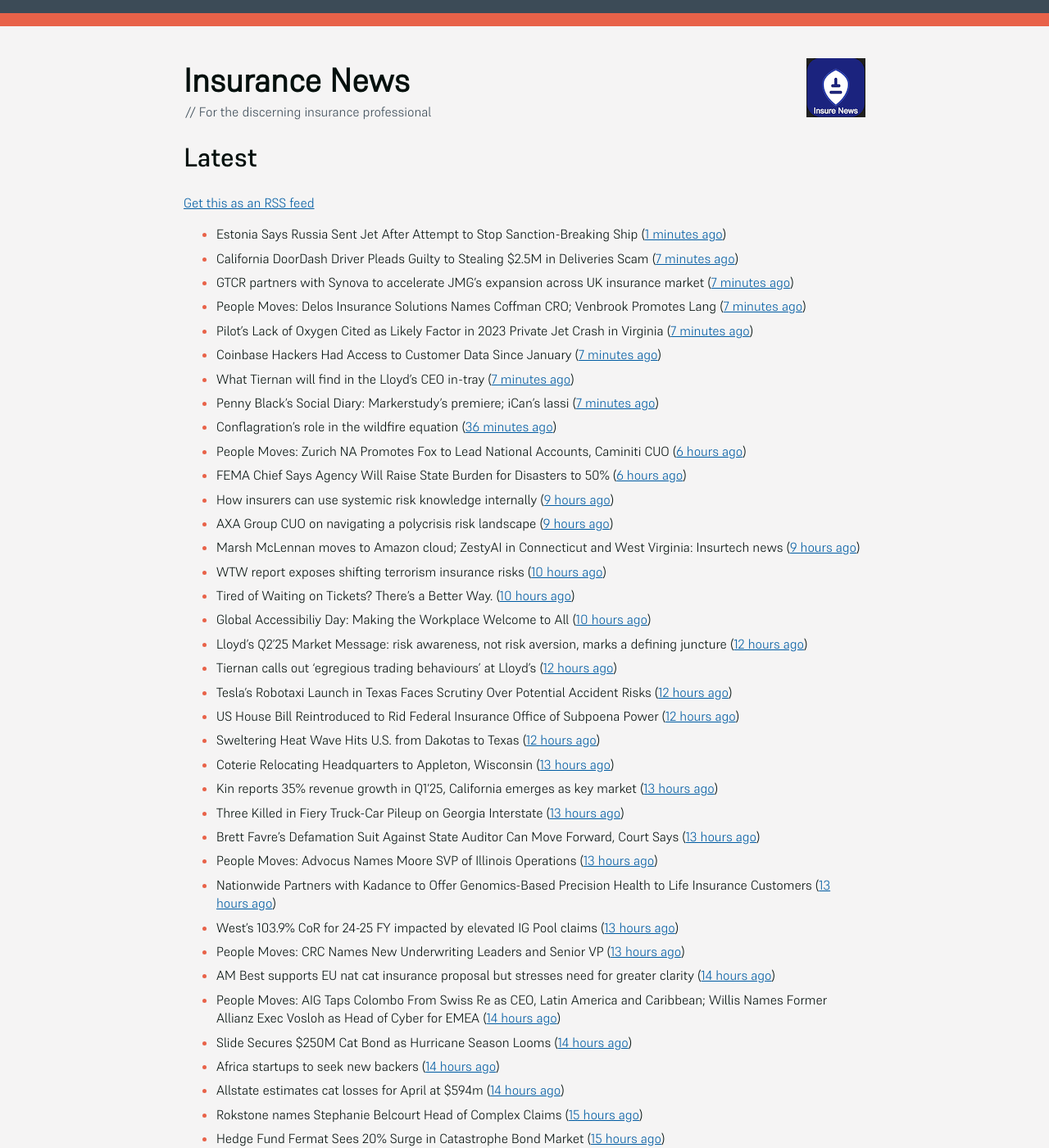
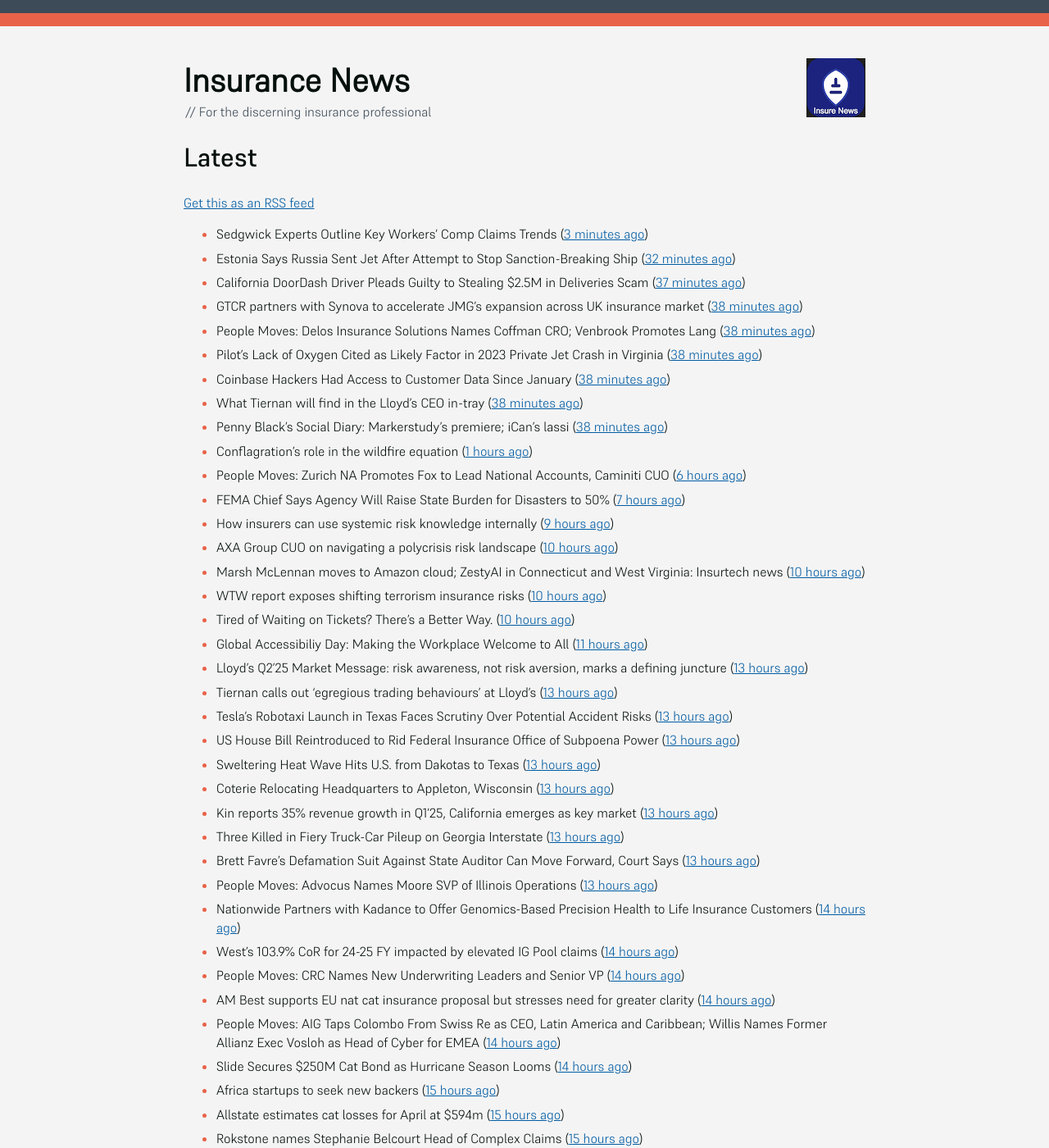
Before and after one commit to mat-0/feeds.thechels.uk, a Jekyll site: the page built from index.md, in a window 1280 px wide and 1400 px high. Shown: the whole window at 82% size. Built offline with Jekyll 4.4.1, drawn with Linux system fonts in a browser that asks for light colours; some of the changed text lies outside the part shown.

Commit message:
New Feed

```diff
--- a/index.md
+++ b/index.md
@@ -8,66 +8,67 @@ description: Latest Updates
 [Get this as an RSS feed](/feed.rss)
 
 <!-- news_marker starts -->
-- Estonia Says Russia Sent Jet After Attempt to Stop Sanction-Breaking Ship ([1 minutes ago](https://www.insurancejournal.com/news/international/2025/05/16/823959.htm))
-- California DoorDash Driver Pleads Guilty to Stealing $2.5M in Deliveries Scam ([7 minutes ago](https://www.insurancejournal.com/news/west/2025/05/16/823989.htm))
-- GTCR partners with Synova to accelerate JMG’s expansion across UK insurance market ([7 minutes ago](https://www.reinsurancene.ws/gtcr-partners-with-synova-to-accelerate-jmgs-expansion-across-uk-insurance-market/))
-- People Moves: Delos Insurance Solutions Names Coffman CRO; Venbrook Promotes Lang ([7 minutes ago](https://www.insurancejournal.com/news/west/2025/05/16/823705.htm))
-- Pilot’s Lack of Oxygen Cited as Likely Factor in 2023 Private Jet Crash in Virginia ([7 minutes ago](https://www.insurancejournal.com/news/east/2025/05/16/823826.htm))
-- Coinbase Hackers Had Access to Customer Data Since January ([7 minutes ago](https://www.insurancejournal.com/news/national/2025/05/16/823970.htm))
-- What Tiernan will find in the Lloyd's CEO in-tray ([7 minutes ago](https://www.postonline.co.uk/lloydslondon/7957720/what-tiernan-will-find-in-the-lloyds-ceo-in-tray))
-- Penny Black’s Social Diary: Markerstudy’s premiere; iCan’s lassi ([7 minutes ago](https://www.postonline.co.uk/people/7957568/penny-blacks-social-diary-markerstudys-premiere-icans-lassi))
-- Conflagration’s role in the wildfire equation ([36 minutes ago](https://www.insurancejournal.com/blogs/cotality/2025/05/16/823947.htm))
+- Sedgwick Experts Outline Key Workers’ Comp Claims Trends ([3 minutes ago](https://www.insurancejournal.com/news/national/2025/05/16/823936.htm))
+- Estonia Says Russia Sent Jet After Attempt to Stop Sanction-Breaking Ship ([32 minutes ago](https://www.insurancejournal.com/news/international/2025/05/16/823959.htm))
+- California DoorDash Driver Pleads Guilty to Stealing $2.5M in Deliveries Scam ([37 minutes ago](https://www.insurancejournal.com/news/west/2025/05/16/823989.htm))
+- GTCR partners with Synova to accelerate JMG’s expansion across UK insurance market ([38 minutes ago](https://www.reinsurancene.ws/gtcr-partners-with-synova-to-accelerate-jmgs-expansion-across-uk-insurance-market/))
+- People Moves: Delos Insurance Solutions Names Coffman CRO; Venbrook Promotes Lang ([38 minutes ago](https://www.insurancejournal.com/news/west/2025/05/16/823705.htm))
+- Pilot’s Lack of Oxygen Cited as Likely Factor in 2023 Private Jet Crash in Virginia ([38 minutes ago](https://www.insurancejournal.com/news/east/2025/05/16/823826.htm))
+- Coinbase Hackers Had Access to Customer Data Since January ([38 minutes ago](https://www.insurancejournal.com/news/national/2025/05/16/823970.htm))
+- What Tiernan will find in the Lloyd's CEO in-tray ([38 minutes ago](https://www.postonline.co.uk/lloydslondon/7957720/what-tiernan-will-find-in-the-lloyds-ceo-in-tray))
+- Penny Black’s Social Diary: Markerstudy’s premiere; iCan’s lassi ([38 minutes ago](https://www.postonline.co.uk/people/7957568/penny-blacks-social-diary-markerstudys-premiere-icans-lassi))
+- Conflagration’s role in the wildfire equation ([1 hours ago](https://www.insurancejournal.com/blogs/cotality/2025/05/16/823947.htm))
 - People Moves: Zurich NA Promotes Fox to Lead National Accounts, Caminiti CUO ([6 hours ago](https://www.insurancejournal.com/news/national/2025/05/15/823985.htm))
-- FEMA Chief Says Agency Will Raise State Burden for Disasters to 50% ([6 hours ago](https://www.insurancejournal.com/news/national/2025/05/15/823980.htm))
+- FEMA Chief Says Agency Will Raise State Burden for Disasters to 50% ([7 hours ago](https://www.insurancejournal.com/news/national/2025/05/15/823980.htm))
 - How insurers can use systemic risk knowledge internally ([9 hours ago](https://www.dig-in.com/opinion/how-insurers-can-use-systemic-risk-knowledge-internally))
-- AXA Group CUO on navigating a polycrisis risk landscape ([9 hours ago](https://www.insurancebusinessmag.com/uk/news/breaking-news/axa-group-cuo-on-navigating-a-polycrisis-risk-landscape-535921.aspx))
-- Marsh McLennan moves to Amazon cloud; ZestyAI in Connecticut and West Virginia: Insurtech news ([9 hours ago](https://www.dig-in.com/news/marsh-mclennan-to-amazon-cloud-zestyai-and-insurtech-news))
+- AXA Group CUO on navigating a polycrisis risk landscape ([10 hours ago](https://www.insurancebusinessmag.com/uk/news/breaking-news/axa-group-cuo-on-navigating-a-polycrisis-risk-landscape-535921.aspx))
+- Marsh McLennan moves to Amazon cloud; ZestyAI in Connecticut and West Virginia: Insurtech news ([10 hours ago](https://www.dig-in.com/news/marsh-mclennan-to-amazon-cloud-zestyai-and-insurtech-news))
 - WTW report exposes shifting terrorism insurance risks ([10 hours ago](https://www.insurancebusinessmag.com/uk/news/breaking-news/wtw-report-exposes-shifting-terrorism-insurance-risks-535909.aspx))
 - Tired of Waiting on Tickets? There’s a Better Way. ([10 hours ago](https://www.insurancejournal.com/blogs/expert-insured/2025/05/15/823954.htm))
-- Global Accessibiliy Day: Making the Workplace Welcome to All ([10 hours ago](https://insurance-edge.net/2025/05/15/global-accessibiliy-day-making-the-workplace-welcome-to-all/))
-- Lloyd’s Q2’25 Market Message: risk awareness, not risk aversion, marks a defining juncture ([12 hours ago](https://www.reinsurancene.ws/lloyds-q225-market-message-risk-awareness-not-risk-aversion-marks-a-defining-juncture/))
-- Tiernan calls out ‘egregious trading behaviours’ at Lloyd’s ([12 hours ago](https://www.postonline.co.uk/lloydslondon/7957765/tiernan-calls-out-egregious-trading-behaviours-at-lloyds))
-- Tesla’s Robotaxi Launch in Texas Faces Scrutiny Over Potential Accident Risks ([12 hours ago](https://www.insurancejournal.com/news/southcentral/2025/05/15/823930.htm))
-- US House Bill Reintroduced to Rid Federal Insurance Office of Subpoena Power ([12 hours ago](https://www.insurancejournal.com/news/national/2025/05/15/823897.htm))
-- Sweltering Heat Wave Hits U.S. from Dakotas to Texas ([12 hours ago](https://www.insurancejournal.com/news/southcentral/2025/05/15/823927.htm))
+- Global Accessibiliy Day: Making the Workplace Welcome to All ([11 hours ago](https://insurance-edge.net/2025/05/15/global-accessibiliy-day-making-the-workplace-welcome-to-all/))
+- Lloyd’s Q2’25 Market Message: risk awareness, not risk aversion, marks a defining juncture ([13 hours ago](https://www.reinsurancene.ws/lloyds-q225-market-message-risk-awareness-not-risk-aversion-marks-a-defining-juncture/))
+- Tiernan calls out ‘egregious trading behaviours’ at Lloyd’s ([13 hours ago](https://www.postonline.co.uk/lloydslondon/7957765/tiernan-calls-out-egregious-trading-behaviours-at-lloyds))
+- Tesla’s Robotaxi Launch in Texas Faces Scrutiny Over Potential Accident Risks ([13 hours ago](https://www.insurancejournal.com/news/southcentral/2025/05/15/823930.htm))
+- US House Bill Reintroduced to Rid Federal Insurance Office of Subpoena Power ([13 hours ago](https://www.insurancejournal.com/news/national/2025/05/15/823897.htm))
+- Sweltering Heat Wave Hits U.S. from Dakotas to Texas ([13 hours ago](https://www.insurancejournal.com/news/southcentral/2025/05/15/823927.htm))
 - Coterie Relocating Headquarters to Appleton, Wisconsin ([13 hours ago](https://www.insurancejournal.com/news/midwest/2025/05/15/823924.htm))
 - Kin reports 35% revenue growth in Q1’25, California emerges as key market ([13 hours ago](https://www.reinsurancene.ws/kin-reports-35-revenue-growth-in-q125-california-emerges-as-key-market/))
 - Three Killed in Fiery Truck-Car Pileup on Georgia Interstate ([13 hours ago](https://www.insurancejournal.com/news/southeast/2025/05/15/823917.htm))
 - Brett Favre’s Defamation Suit Against State Auditor Can Move Forward, Court Says ([13 hours ago](https://www.insurancejournal.com/news/southeast/2025/05/15/823911.htm))
 - People Moves: Advocus Names Moore SVP of Illinois Operations ([13 hours ago](https://www.insurancejournal.com/news/midwest/2025/05/15/823905.htm))
-- Nationwide Partners with Kadance to Offer Genomics-Based Precision Health to Life Insurance Customers ([13 hours ago](https://www.insurtechinsights.com/nationwide-partners-with-kadance-to-offer-genomics-based-precision-health-to-life-insurance-customers/))
-- West’s 103.9% CoR for 24-25 FY impacted by elevated IG Pool claims ([13 hours ago](https://www.reinsurancene.ws/wests-103-9-cor-for-24-25-fy-impacted-by-elevated-ig-pool-claims/))
-- People Moves: CRC Names New Underwriting Leaders and Senior VP ([13 hours ago](https://www.insurancejournal.com/news/southeast/2025/05/15/823894.htm))
+- Nationwide Partners with Kadance to Offer Genomics-Based Precision Health to Life Insurance Customers ([14 hours ago](https://www.insurtechinsights.com/nationwide-partners-with-kadance-to-offer-genomics-based-precision-health-to-life-insurance-customers/))
+- West’s 103.9% CoR for 24-25 FY impacted by elevated IG Pool claims ([14 hours ago](https://www.reinsurancene.ws/wests-103-9-cor-for-24-25-fy-impacted-by-elevated-ig-pool-claims/))
+- People Moves: CRC Names New Underwriting Leaders and Senior VP ([14 hours ago](https://www.insurancejournal.com/news/southeast/2025/05/15/823894.htm))
 - AM Best supports EU nat cat insurance proposal but stresses need for greater clarity ([14 hours ago](https://www.reinsurancene.ws/am-best-supports-eu-nat-cat-insurance-proposal-but-stresses-need-for-greater-clarity/))
 - People Moves: AIG Taps Colombo From Swiss Re as CEO, Latin America and Caribbean; Willis Names Former Allianz Exec Vosloh as Head of Cyber for EMEA ([14 hours ago](https://www.insurancejournal.com/news/international/2025/05/15/823886.htm))
 - Slide Secures $250M Cat Bond as Hurricane Season Looms ([14 hours ago](https://www.insurancejournal.com/news/southeast/2025/05/15/823884.htm))
-- Africa startups to seek new backers ([14 hours ago](https://www.dig-in.com/articles/africa-startups-to-seek-new-backers))
-- Allstate estimates cat losses for April at $594m ([14 hours ago](https://www.reinsurancene.ws/allstate-estimates-cat-losses-for-april-at-594m/))
+- Africa startups to seek new backers ([15 hours ago](https://www.dig-in.com/articles/africa-startups-to-seek-new-backers))
+- Allstate estimates cat losses for April at $594m ([15 hours ago](https://www.reinsurancene.ws/allstate-estimates-cat-losses-for-april-at-594m/))
 - Rokstone names Stephanie Belcourt Head of Complex Claims ([15 hours ago](https://www.reinsurancene.ws/rokstone-names-stephanie-belcourt-head-of-complex-claims/))
 - Hedge Fund Fermat Sees 20% Surge in Catastrophe Bond Market ([15 hours ago](https://www.insurancejournal.com/news/international/2025/05/15/823861.htm))
-- Comparison Creator Teams Up With Go.Compare ([15 hours ago](https://insurance-edge.net/2025/05/15/comparison-creator-teams-up-with-go-compare/))
-- AIG appoints Angelo Colombo as CEO, Latin America and the Caribbean ([15 hours ago](https://www.reinsurancene.ws/aig-appoints-angelo-colombo-as-ceo-latin-america-and-the-caribbean/))
-- Coinbase Says Bribed Workers Leaked Data to Hacker Seeking $20 Million in Ransom ([15 hours ago](https://www.insurancejournal.com/news/national/2025/05/15/823862.htm))
+- Comparison Creator Teams Up With Go.Compare ([16 hours ago](https://insurance-edge.net/2025/05/15/comparison-creator-teams-up-with-go-compare/))
+- AIG appoints Angelo Colombo as CEO, Latin America and the Caribbean ([16 hours ago](https://www.reinsurancene.ws/aig-appoints-angelo-colombo-as-ceo-latin-america-and-the-caribbean/))
+- Coinbase Says Bribed Workers Leaked Data to Hacker Seeking $20 Million in Ransom ([16 hours ago](https://www.insurancejournal.com/news/national/2025/05/15/823862.htm))
 - AI & machine learning potential untapped in actuarial and risk management, LMA finds ([16 hours ago](https://www.reinsurancene.ws/ai-machine-learning-potential-untapped-in-actuarial-and-risk-management-lma-finds/))
 - Using technology to mitigate common household risks ([16 hours ago](https://www.dig-in.com/podcast/using-technology-to-mitigate-common-household-risks))
 - Workers’ Comp Premiums Fall 3% in 2024; Combined Ratio Holds at 86: NCCI ([16 hours ago](https://www.insurancejournal.com/news/national/2025/05/15/823850.htm))
 - ZestyAI Gets The Green Light From Connecticut Insurance Dept ([16 hours ago](https://insurance-edge.net/2025/05/15/zestyai-gets-the-green-light-from-connecticut-insurance-dept/))
-- Xiaomi EV Sales Fall After Deadly Crash, False Advertising Claims ([16 hours ago](https://www.insurancejournal.com/news/international/2025/05/15/823843.htm))
-- News Snippets: 15.05.2025 ([16 hours ago](https://insurance-edge.net/2025/05/15/news-snippets-15-05-2025/))
-- AXA XL bolsters Indian team with several senior appointments ([16 hours ago](https://www.reinsurancene.ws/axa-xl-bolsters-indian-team-with-several-senior-appointments/))
+- Xiaomi EV Sales Fall After Deadly Crash, False Advertising Claims ([17 hours ago](https://www.insurancejournal.com/news/international/2025/05/15/823843.htm))
+- News Snippets: 15.05.2025 ([17 hours ago](https://insurance-edge.net/2025/05/15/news-snippets-15-05-2025/))
+- AXA XL bolsters Indian team with several senior appointments ([17 hours ago](https://www.reinsurancene.ws/axa-xl-bolsters-indian-team-with-several-senior-appointments/))
 - Compre Completes on Ethias S.A. Deal ([17 hours ago](https://insurance-edge.net/2025/05/15/compre-completes-on-ethias-s-a-deal/))
 - Tinubu Secures $45 Million to Accelerate Global Leadership in Specialty Insurance SaaS ([18 hours ago](https://www.insurtechinsights.com/tinubu-secures-45-million-to-accelerate-global-leadership-in-specialty-insurance-saas/))
 - LMA Survey on How AI Can Enhance Actuarial Risk ([18 hours ago](https://insurance-edge.net/2025/05/15/lma-survey-on-how-ai-can-enhance-actuarial-risk/))
-- Navigating the unexpected: Expert tips for effective claims management and swift recovery ([18 hours ago](https://www.insurancebusinessmag.com/uk/news/property-insurance/navigating-the-unexpected-expert-tips-for-effective-claims-management-and-swift-recovery-535498.aspx))
-- TIMBY Specialty Insurance Solutions Launches Warehouse Legal Liability Coverage to Expand Inland Marine Portfolio ([18 hours ago](https://www.insurtechinsights.com/timby-specialty-insurance-solutions-launches-warehouse-legal-liability-coverage-to-expand-inland-marine-portfolio/))
+- Navigating the unexpected: Expert tips for effective claims management and swift recovery ([19 hours ago](https://www.insurancebusinessmag.com/uk/news/property-insurance/navigating-the-unexpected-expert-tips-for-effective-claims-management-and-swift-recovery-535498.aspx))
+- TIMBY Specialty Insurance Solutions Launches Warehouse Legal Liability Coverage to Expand Inland Marine Portfolio ([19 hours ago](https://www.insurtechinsights.com/timby-specialty-insurance-solutions-launches-warehouse-legal-liability-coverage-to-expand-inland-marine-portfolio/))
 - Broking stalwart on how the market has evolved ([19 hours ago](https://www.insurancebusinessmag.com/uk/news/breaking-news/broking-stalwart-on-how-the-market-has-evolved-535809.aspx))
 - FERMA's Foresight Committee calls for a shift to long-term risk strategies ([19 hours ago](https://www.insurancebusinessmag.com/uk/news/non-profits/fermas-foresight-committee-calls-for-a-shift-to-longterm-risk-strategies-535808.aspx))
 - Allianz sees strong start to 2025, reaffirms full-year outlook ([19 hours ago](https://www.insurancebusinessmag.com/uk/news/breaking-news/allianz-sees-strong-start-to-2025-reaffirms-fullyear-outlook-535802.aspx))
 - Talanx reports record-breaking start to the year amid high claims ([19 hours ago](https://www.insurancebusinessmag.com/uk/news/breaking-news/talanx-reports-recordbreaking-start-to-the-year-amid-high-claims-535796.aspx))
 - 'Poly-employment': Transparency in workplaces encouraged amid rise of secondary jobs ([19 hours ago](https://www.insurancebusinessmag.com/uk/news/breaking-news/polyemployment-transparency-in-workplaces-encouraged-amid-rise-of-secondary-jobs-535784.aspx))
 - ‘Synchronization’ of Europe’s Financial Rules With US, UK Is a Priority: France’s Macron ([19 hours ago](https://www.insurancejournal.com/news/international/2025/05/15/823833.htm))
-- ‘Don’t preach to us’, pleads Pen CEO ([19 hours ago](https://www.postonline.co.uk/broker/7957752/dont-preach-to-us-pleads-pen-ceo))
-- bolttech and Sumitomo Corporation Launch Strategic Joint Venture to Expand Embedded Protection Solutions in Asia ([19 hours ago](https://www.insurtechinsights.com/bolttech-and-sumitomo-corporation-launch-strategic-joint-venture-to-expand-embedded-protection-solutions-in-asia/))
+- ‘Don’t preach to us’, pleads Pen CEO ([20 hours ago](https://www.postonline.co.uk/broker/7957752/dont-preach-to-us-pleads-pen-ceo))
+- bolttech and Sumitomo Corporation Launch Strategic Joint Venture to Expand Embedded Protection Solutions in Asia ([20 hours ago](https://www.insurtechinsights.com/bolttech-and-sumitomo-corporation-launch-strategic-joint-venture-to-expand-embedded-protection-solutions-in-asia/))
 - Aviva sees broad-based growth in Q1 across segments ([20 hours ago](https://www.insurancebusinessmag.com/uk/news/breaking-news/aviva-sees-broadbased-growth-in-q1-across-segments-535781.aspx))
 - DLG deal ‘on course’ and not a distraction for Aviva ([21 hours ago](https://www.postonline.co.uk/news/7957750/dlg-deal-on-course-and-not-a-distraction-for-aviva))
 - Q&A: Andy Hutchinson, Turvi ([21 hours ago](https://www.postonline.co.uk/technology/7957394/qa-andy-hutchinson-turvi))
```
Also changed, not shown: other parts of index.md (+0 -1 lines).
